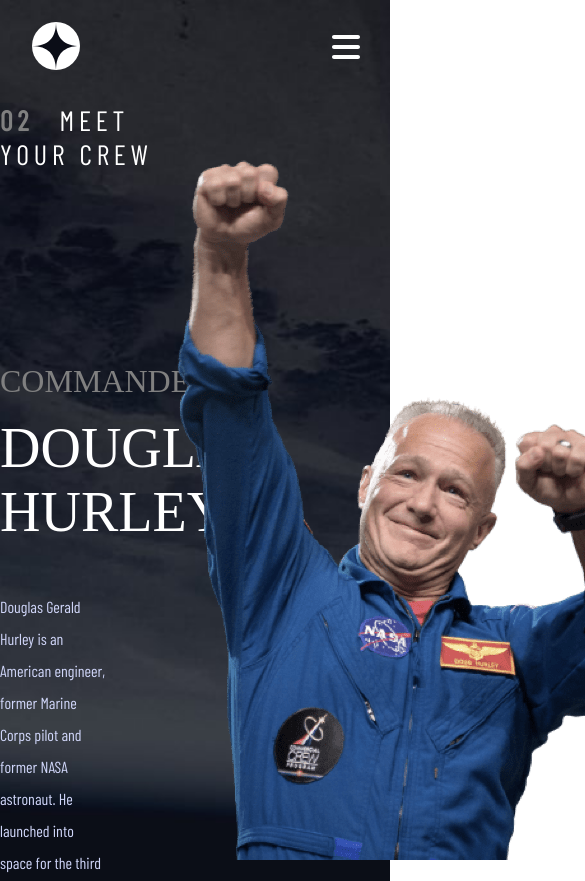
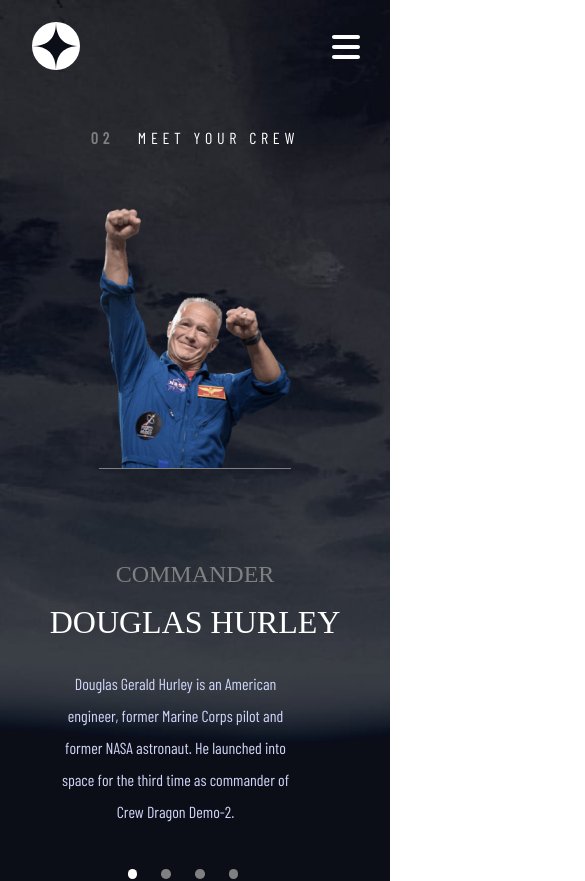
Before and after one commit to ThomasRousseau1/space-tourism, a React (Create React App) app: page /crew in a window 390 px wide. Shown: the top 881 px of the page, 585 px wide, since content can reach past the window. Built offline with nearby package versions, Linux system fonts and the light colour scheme.

Commit message:
responsive ok

```diff
--- a/src/sass/layout/_responsive.scss
+++ b/src/sass/layout/_responsive.scss
@@ -18,6 +18,9 @@
     }
     .crew {
         padding: 10rem 5rem 0 5rem;
+    }
+    .technology {
+        padding: 10rem 0 5rem 5rem;
     }
 }
 @media screen and (max-width: 1100px) {
@@ -69,7 +72,47 @@
         }
     }
     .crew {
-        padding: 5rem 0 0 0;;
+        padding: 10rem 0 0 0;
+        flex-direction: column;
+        align-items: center;
+        width: 100%;
+        &__title {
+            text-align: left;
+            margin-left: 2rem;
+            margin-bottom: 5rem;
+        }
+        &__container {
+            width: 100%;
+            text-align: center;
+            .crew__bio {
+                padding: 0 15vw 0 15vw;
+            }
+        }
+    }
+    .technology {
+        &__container {
+            flex-direction: column-reverse;
+            .technology__description {
+                .technology__subname {
+                    font-size: 1rem;
+                }
+                .technology__name {
+                    font-size: 2.5rem;
+                }
+                .technology__text {
+                    width: 25rem;
+                    margin-right: 0;
+                }
+            }
+        }
+        &__selectors {
+            flex-direction: row;
+            padding: 2rem 0 2rem 0;
+            margin-right: 0;
+        }
+        &__button {
+            margin: 0.5rem;
+        }
     }
 }
 @media screen and (max-width: 768px) {
@@ -137,6 +180,66 @@
             }
         }
     }
+    .crew {
+        padding: 8rem 0 0 0;
+        flex-direction: column;
+        align-items: center;
+        text-align: center;
+        background-image: url(../../../public/assets/crew/background-crew-tablet.jpg);
+        background-repeat: no-repeat;
+        background-size: cover;
+        background-position: center;
+        min-height: 100%;
+        &__title {
+            font-size: 1.3rem;
+        }
+        &__role {
+            font-size: 1.5rem;
+        }
+        &__name {
+            font-size: 2.5rem;
+        }
+        &__bio {
+            margin-bottom: 2rem;
+        }
+        &__button {
+            padding: 0.3rem;
+        }
+        &__image img {
+            width: 70%;
+        }
+    }
+    .technology {
+        background-image: url(../../../public/assets/technology/background-technology-tablet.jpg);
+        background-repeat: no-repeat;
+        background-size: cover;
+        background-position: center;
+        min-height: 100%;
+        flex-direction: column-reverse;
+        padding: 0 0 5rem 0;
+        height: 55rem;
+        &__img {
+            width: 100%;
+            height: 35rem;
+            margin-bottom: 5rem;
+            .technology__image {
+                height: 15rem;
+            }
+        }
+        &__title {
+            margin-bottom: 0;
+            position: absolute;
+            top: 0;
+            margin: 10rem 0 0 2rem ;
+            font-size: 1.3rem;
+        }
+        &__container {
+            flex-direction: column-reverse;
+            align-items: center;
+            text-align: center;
+            margin-top: 15rem;
+        }
+    }
 }
 
 @media screen and (max-width: 500px) {
@@ -175,4 +278,62 @@
             }
         }
     }
+    .crew {
+        flex-direction: column-reverse;
+        &__container {
+            .crew__title {
+                text-align: center;
+                margin-left: 0;
+                position: absolute;
+                top: 0;
+                right: 0;
+                left: 0;
+                margin-top: 8rem;
+                font-size: 1rem;
+            }
+        }
+        &__image {
+            width: 70%;
+            & img {
+                border-bottom: 1px solid gray;
+            }
+        }
+        &__role {
+            padding-top: 4rem;
+        }
+        &__container {
+            padding-bottom: 10rem;
+            .crew__name {
+                font-size: 2rem;
+            }
+        }
+    }
+    .technology {
+        align-items: center;
+        width: 100%;
+        &__container {
+            .technology__description {
+                width: 80%;
+                .technology__name {
+                    font-size: 2rem;
+                }
+                .technology__text {
+                    width: 100%;
+                }
+            }
+        }
+        &__title {
+            margin-left: 0;
+            margin-top: 7rem;
+            text-align: center;
+            right: 0;
+            left: 0;
+        }
+        .technology__img {
+            .technology__image {
+                margin-top: 12rem;
+                max-height: 20rem;
+            }
+        }
+    }
 }
```
